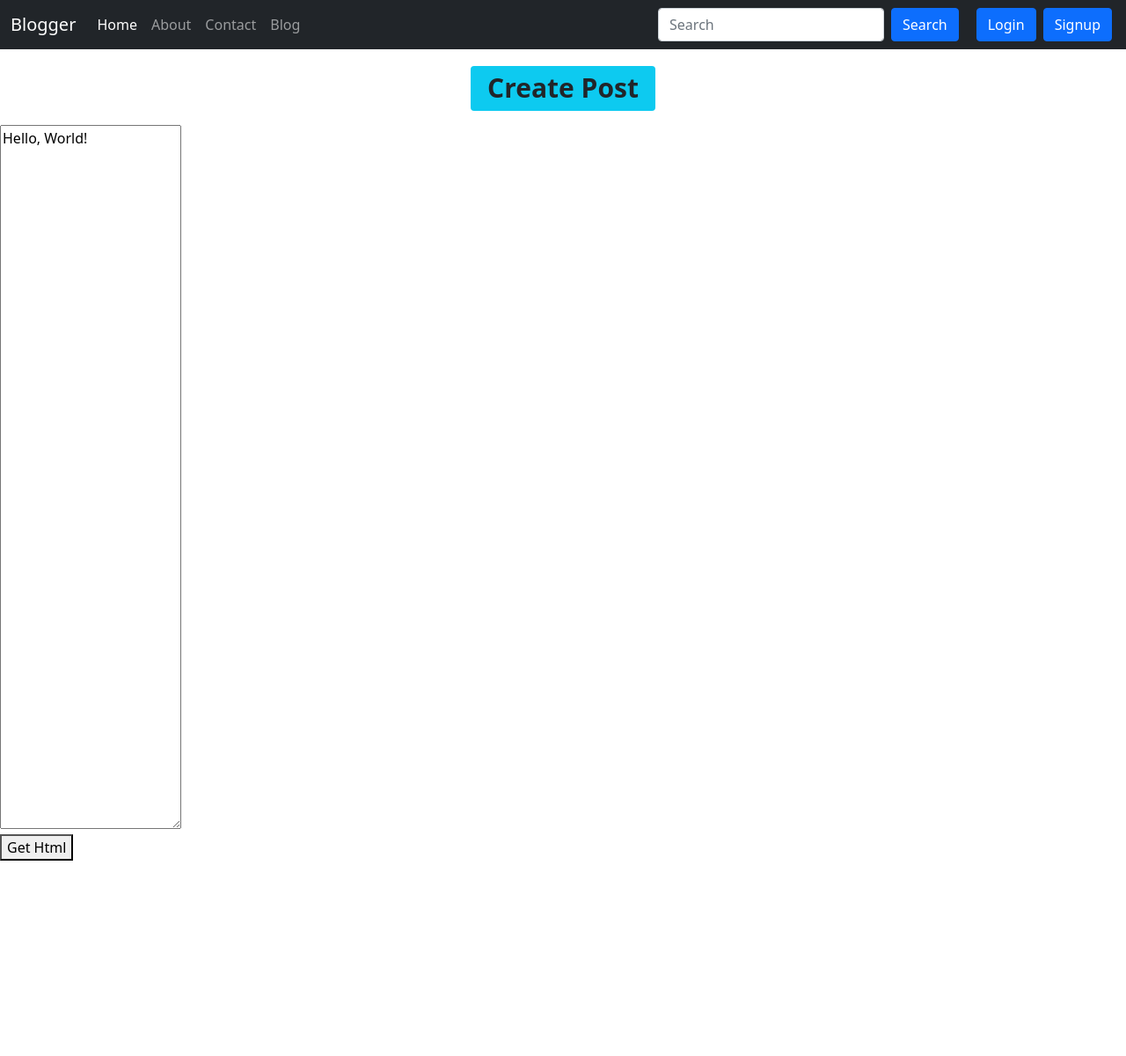
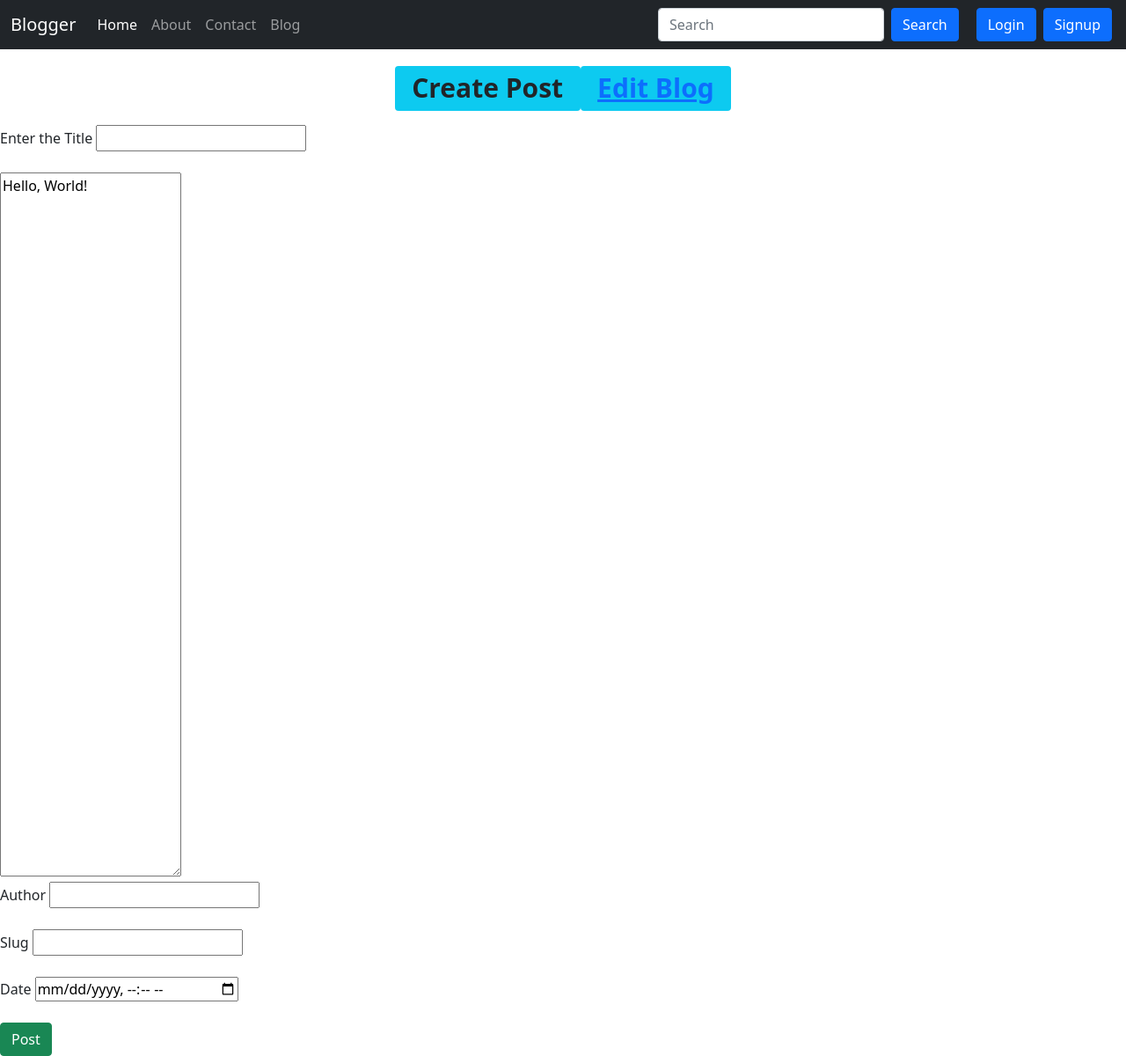
Before and after one commit to harshsolankiv/Blog-Project, a Django app: page /blog/blogCreate in a window 1280 px wide. Shown: the whole page at 88% size. Before the commit the page ends 978 px from the top, so only its background shows below. Run offline with Django 3.2, Linux system fonts and the light colour scheme; some libraries are stand-ins or nearby versions.

Commit message:
atharva ka part

```diff
--- a/Blog_Post/blog/admin.py
+++ b/Blog_Post/blog/admin.py
@@ -2,5 +2,9 @@ from django.contrib import admin
 from blog.models import Post, BlogComment
 
 # Register your models here.
-admin.site.register(Post)
 admin.site.register(BlogComment)
+
+@admin.register(Post)
+class PostAdmin(admin.ModelAdmin):
+    class Media:
+        js = ('tiny.js',)
--- a/Blog_Post/blog/models.py
+++ b/Blog_Post/blog/models.py
@@ -1,3 +1,5 @@
+from statistics import mode
+from django import views
 from django.db import models
 from django.contrib.auth.models import User
 from django.utils.timezone import now
@@ -10,6 +12,7 @@ class Post(models.Model):
     content = models.TextField()
     author = models.CharField(max_length=20)
     slug = models.CharField(max_length=130)
+    views = models.IntegerField(default=0)
     timestamp = models.DateTimeField(blank=True)
 
     def __str__(self):
--- a/Blog_Post/blog/views.py
+++ b/Blog_Post/blog/views.py
@@ -1,3 +1,4 @@
+from turtle import pos
 from django.contrib import messages
 from django.shortcuts import redirect, render, HttpResponse
 from matplotlib.style import context
@@ -20,6 +21,8 @@ def blogHome(request):
 
 def blogPost(request, slug):
     post = Post.objects.filter(slug=slug)[0]
+    post.views = post.views+1
+    post.save()
     comments = BlogComment.objects.filter(post=post, parent = None)
     replies = BlogComment.objects.filter(post=post).exclude(parent = None)
     replyDict = {}
--- a/Blog_Post/templates/base.html
+++ b/Blog_Post/templates/base.html
@@ -177,6 +177,15 @@
 
 
   {% block body %}{% endblock body %}
+
+  {% block js %}
+  <script>
+    Let previews = document.getElementsByClassName('preview');
+    Array.from(previews).forEach((element)=>{
+      element.innerHTML = element.innerText;
+    })
+  </script>
+  {% endblock js %}
   <!-- Optional JavaScript; choose one of the two! -->
 
   <!-- Option 1: Bootstrap Bundle with Popper -->
--- a/Blog_Post/templates/blog/blogCreat.html
+++ b/Blog_Post/templates/blog/blogCreat.html
@@ -5,12 +5,18 @@
 #mytextarea {
 height: 100vh;
 }
+
 .tox-notifications-container{
 display: none;
 }
 .tox{
 margin-left:20px;
 margin-right:20px;
+}
+.postcontainer{
+    margin:auto;
+justify-content:center;
+aling-item:center;
 }
 {% endblock style %}
 {% block body %}
@@ -33,15 +39,31 @@
         menubar: 'favs file edit view insert format tools table help',
         content_css: 'css/content.css'
     });
-        alert = function() {};
+    alert = function () { };
 </script>
-    <h1 class="text-center mb-3 my-3"><span class="badge bg-info text-dark ">Create Post</span></h1>
+<div class="col d-flex justify-content-center">
+    <h1 class="text-center mb-3 my-3 mr-3"><span class="badge bg-info text-dark ">Create Post</span></h1>
+    <h1 class="text-center mb-3 my-3"><span class="badge bg-info text-dark "><a href="">Edit Blog</a></span></h1>
+</div>
+
+<div class="postcontainer" >
     <form method="post">
-        <textarea id="mytextarea">Hello, World!</textarea>
+
+        <label for="title">Enter the Title</label>
+        <input type="text" name="title" id="title"><br><br>
+        <textarea id="mytextarea">Hello, World!</textarea><br>
+        <label for="Author">Author</label>
+        <input type="text" name="Author" id="Author"><br><br>
+        <label for="Slug">Slug</label>
+        <input type="text" name="Slug" id="Slug"><br><br>
+        <label for="Date">Date</label>
+        <input type="datetime-local" name="Date" id="Date"><br><br>
+        <button type="submit" class="btn btn-success">Post</button>
     </form>
-    <button id="bt">Get Html</button>
-    <div id="myhtml"></div>
-</body>
+</div>
+{% comment %} <button id="bt">Get Html</button>
+<div id="myhtml"></div> {% endcomment %}
+
 <script>
     bt.addEventListener('click', (e) => {
         console.log(e)
--- a/Blog_Post/templates/blog/blogHome.html
+++ b/Blog_Post/templates/blog/blogHome.html
@@ -8,10 +8,10 @@
     {% for post in allPosts %}
     <div class="row g-0 border rounded overflow-hidden flex-md-row my-4 shadow-sm h-md-250 position-relative">
         <div class="col p-4 d-flex flex-column position-static">
-          <strong class="d-inline-block mb-2 text-primary">Article by {{ post.author }}</strong>
+          <strong class="d-inline-block mb-2 text-primary">Article by {{ post.author }}  ({{post.views}} views)</strong>
           <h3 class="mb-0"><a class="text-dark" href="/blog/{{post.slug}}">{{ post.title }}</a></h3>
           <div class="mb-1 text-muted">{{ post.datetime }}</div>
-          <p class="card-text mb-auto">{{ post.content| truncatechars:100 }}</p>
+          <p class="card-text mb-auto"><div class='preview'>{{ post.content|safe| truncatechars:500 }}</div></p>
           <div class="my-2">
           <a href="/blog/{{post.slug}}" role="button" class="btn btn-primary">Continue reading</a>
           </div>
--- a/Blog_Post/templates/blog/blogPost.html
+++ b/Blog_Post/templates/blog/blogPost.html
@@ -10,7 +10,11 @@
   <h2 class="blog-post-title">{{ post.title }}</h2>
   <p class="blog-post-meta">{{ post.timestamp}} by <a href="/about">{{post.author}}</a></p>
 
-  <p>{{post.content}}</p>
+  <span>{{post.views}}views</span>
+
+  </p>
+
+  <p>{{post.content|safe}}</p>
   <hr>
 
 </div>
--- a/Blog_Post/templates/home/search.html
+++ b/Blog_Post/templates/home/search.html
@@ -22,7 +22,7 @@
           <strong class="d-inline-block mb-2 text-primary">Article by {{ post.author }}</strong>
           <h3 class="mb-0">{{ post.title }}</h3>
           <div class="mb-1 text-muted">{{ post.datetime }}</div>
-          <p class="card-text mb-auto">{{ post.content| truncatechars:100 }}</p>
+          <p class="card-text mb-auto">{{ post.content|safe| truncatechars:400 }}</p>
           <div class="my-2">
           <a href="/blog/{{post.slug}}" role="button" class="btn btn-primary">Continue reading</a>
           </div>
```
Also changed, not shown: Blog_Post/static/tiny.js (added, +23 -0 lines), Blog_Post/blog/migrations/0004_post_views.py (added), Blog_Post/db.sqlite3. Lines whose indentation alone changed are shown as unchanged.
